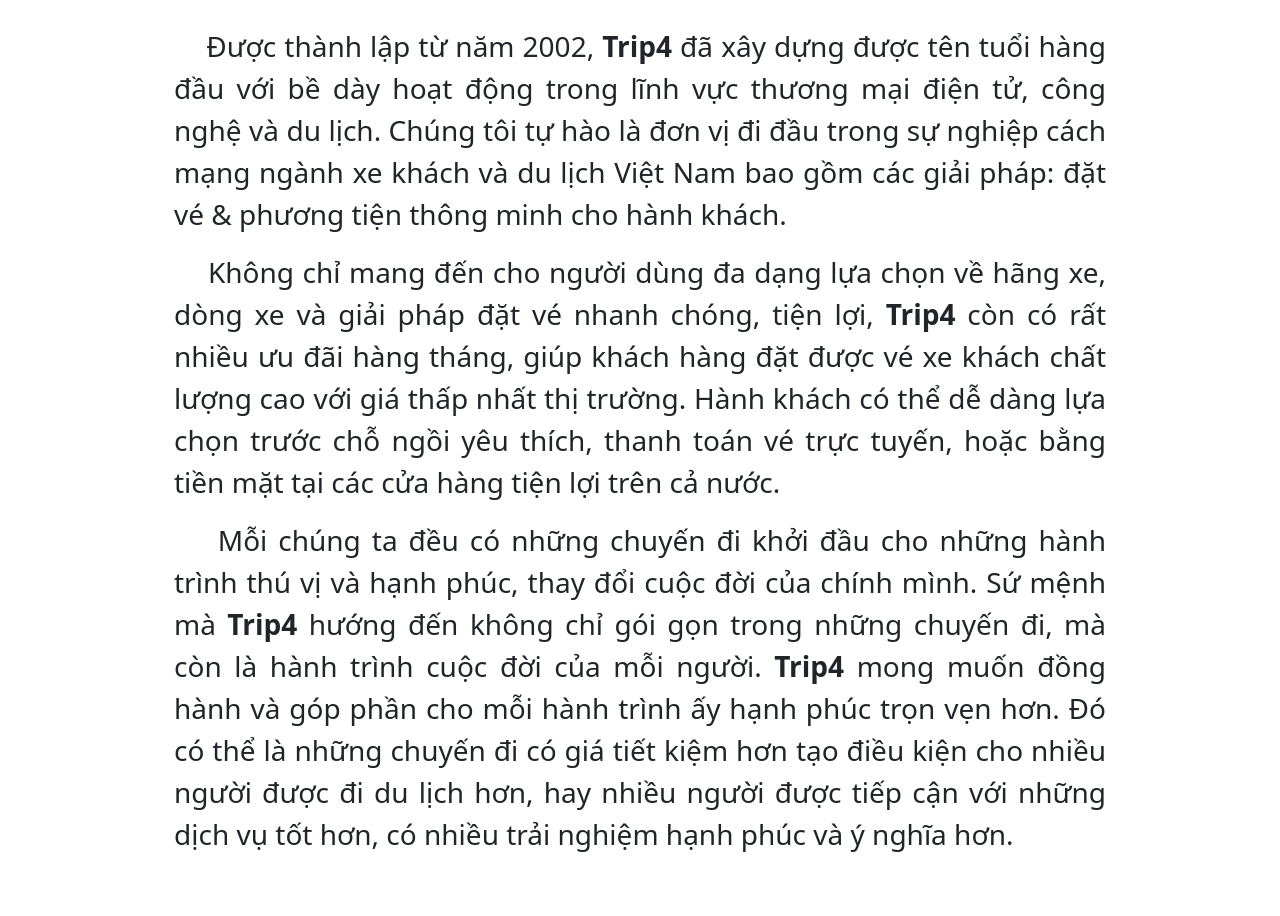
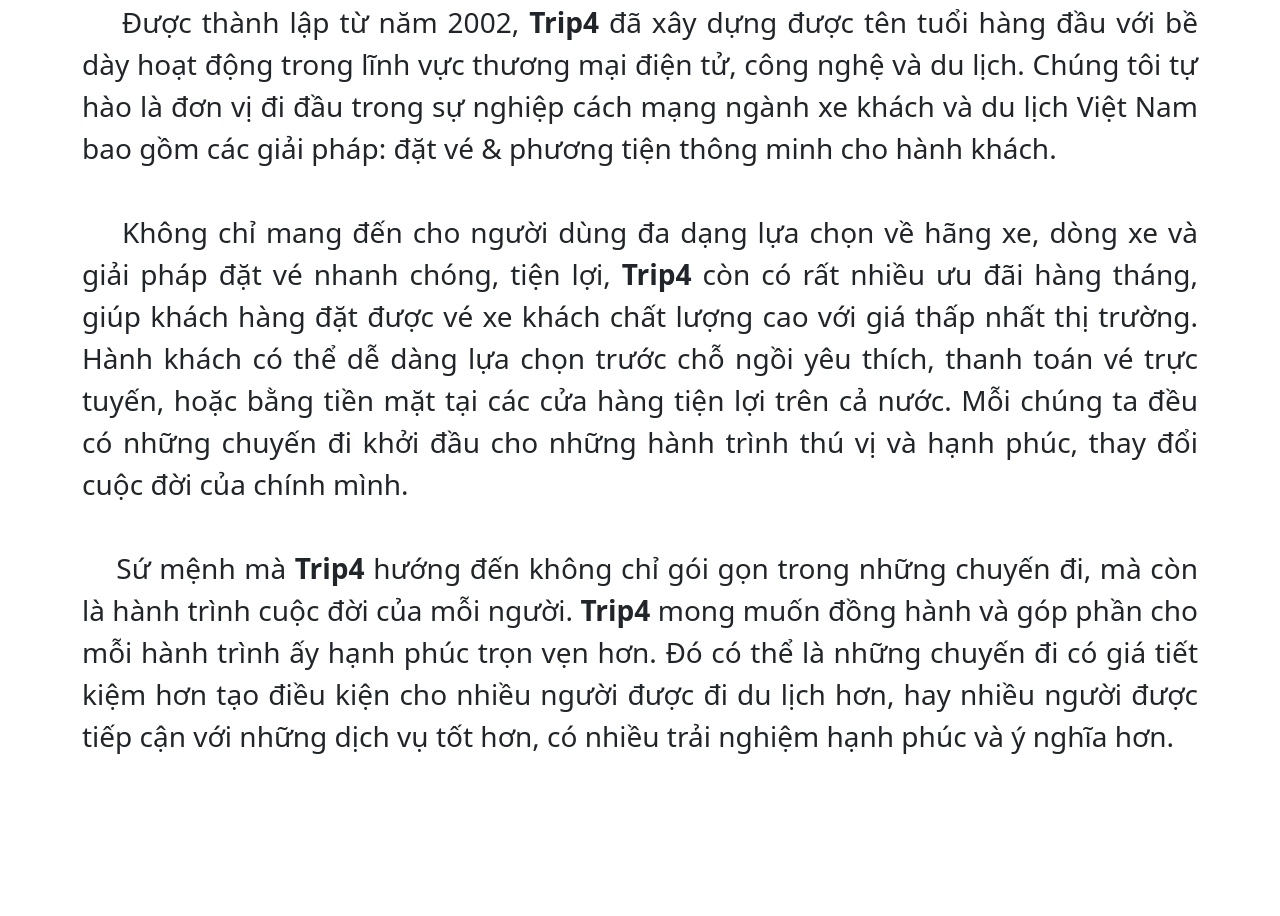
Before and after one commit to bebaoboy/web04_group6, a plain HTML site: page AboutUs.html in a window 1280 px wide. Shown: the part 584-1500 px from the top of the page. Drawn offline with nearby package versions, Linux system fonts and the light colour scheme.

Commit message:
fix some contact ui :3

```diff
--- a/AboutUs.html
+++ b/AboutUs.html
@@ -1,15 +1,18 @@
 <!doctype html>
 <html lang="en">
+
 <head>
   <meta charset="utf-8">
   <meta name="viewport" content="width=device-width, initial-scale=1">
   <title>Trip4 Vé xe giá rẻ</title>
-    <link href="https://cdn.jsdelivr.net/npm/bootstrap@5.2.2/dist/css/bootstrap.min.css" rel="stylesheet" integrity="sha384-Zenh87qX5JnK2Jl0vWa8Ck2rdkQ2Bzep5IDxbcnCeuOxjzrPF/et3URy9Bv1WTRi" crossorigin="anonymous">
+  <link href="https://cdn.jsdelivr.net/npm/bootstrap@5.2.2/dist/css/bootstrap.min.css" rel="stylesheet"
+    integrity="sha384-Zenh87qX5JnK2Jl0vWa8Ck2rdkQ2Bzep5IDxbcnCeuOxjzrPF/et3URy9Bv1WTRi" crossorigin="anonymous">
   <link rel="stylesheet" href="/css/main.css">
 </head>
+
 <body>
   <!--Navbar-->
-    <nav class="navbar navbar-expand-sm navbar-light" style="background-color: #F1EDF2;" >
+  <nav class="navbar navbar-expand-sm navbar-light" style="background-color: #F1EDF2;">
     <a href="/" class="navbar-brand mx-5 py-3">
       <div class="logo-image mx-5">
         <img src="/img/Logo.png" class="img-fluid">
@@ -30,7 +33,8 @@
           <a href="/Signin.html" class="nav-link">Đăng Nhập</a>
         </li>
         <li class="nav-item">
-                        <a class="btn btn-primary btn-lg mx-auto su-but" href="/Signup.html" style="display: inline-block;font-weight: 400;line-height: 1.5;color: #fff;background-color: #605DEC;border-color: #605DEC;">
+          <a class="btn btn-primary btn-lg mx-auto su-but" href="/Signup.html"
+            style="display: inline-block;font-weight: 400;line-height: 1.5;color: #fff;background-color: #605DEC;border-color: #605DEC;">
             Đăng Ký
           </a>
         </li>
@@ -50,16 +54,26 @@
 
   <!--Search box-->
 
-    <section class="p-4 fs-3" style="text-align:justify; margin:150px; margin-top: 50px;">
-        <p> &nbsp;&nbsp;&nbsp;&nbsp;Được thành lập từ năm 2002, <b>Trip4</b> đã xây dựng được tên tuổi hàng đầu với bề dày hoạt động trong lĩnh vực thương mại điện tử, công nghệ và du lịch.
-            Chúng tôi tự hào là đơn vị đi đầu trong sự nghiệp cách mạng ngành xe khách và du lịch Việt Nam bao gồm các giải pháp: đặt vé & phương tiện thông minh cho hành khách.</p>
-        <p> &nbsp;&nbsp;&nbsp;&nbsp;Không chỉ mang đến cho người dùng đa dạng lựa chọn về hãng xe, dòng xe và giải pháp đặt vé nhanh chóng, tiện lợi,
-            <b>Trip4</b> còn có rất nhiều ưu đãi hàng tháng, giúp khách hàng đặt được vé xe khách chất lượng cao với giá thấp nhất thị trường. Hành khách có thể dễ dàng lựa chọn trước chỗ ngồi yêu thích,
-            thanh toán vé trực tuyến, hoặc bằng tiền mặt tại các cửa hàng tiện lợi trên cả nước.</p>
-        <p> &nbsp;&nbsp;&nbsp;&nbsp;Mỗi chúng ta đều có những chuyến đi khởi đầu cho những hành trình thú vị và hạnh phúc, thay đổi cuộc đời của chính mình.
-            Sứ mệnh mà <b>Trip4</b> hướng đến không chỉ gói gọn trong những chuyến đi, mà còn là hành trình cuộc đời của mỗi người.
-            <b>Trip4</b> mong muốn đồng hành và góp phần cho mỗi hành trình ấy hạnh phúc trọn vẹn hơn. Đó có thể là những chuyến đi có giá tiết kiệm hơn tạo điều kiện cho nhiều người được đi du lịch hơn,
-            hay nhiều người được tiếp cận với những dịch vụ tốt hơn, có nhiều trải nghiệm hạnh phúc và ý nghĩa hơn.</p>
+  <section class="fs-3 container d-flex justify-content-center"
+    style="text-align:justify; margin-top: 50px; font-size: large;">
+    <p> &nbsp;&nbsp;&nbsp;&nbsp;Được thành lập từ năm 2002, <b>Trip4</b> đã xây dựng được tên tuổi hàng đầu với bề dày
+      hoạt động trong lĩnh vực thương mại điện tử, công nghệ và du lịch.
+      Chúng tôi tự hào là đơn vị đi đầu trong sự nghiệp cách mạng ngành xe khách và du lịch Việt Nam bao gồm các giải
+      pháp: đặt vé & phương tiện thông minh cho hành khách.<br><br>
+      &nbsp;&nbsp;&nbsp;&nbsp;Không chỉ mang đến cho người dùng đa dạng lựa chọn về hãng xe, dòng xe và giải pháp đặt vé
+      nhanh chóng, tiện lợi, <b>Trip4</b> còn có rất nhiều ưu đãi hàng tháng, giúp khách hàng đặt được vé xe khách chất
+      lượng cao với giá thấp
+      nhất thị trường. Hành khách có thể dễ dàng lựa chọn trước chỗ ngồi yêu thích,
+      thanh toán vé trực tuyến, hoặc bằng tiền mặt tại các cửa hàng tiện lợi trên cả nước.
+      Mỗi chúng ta đều có những chuyến đi khởi đầu cho những hành trình thú vị và hạnh phúc,
+      thay đổi cuộc đời của chính mình. <br><br>
+      &nbsp;&nbsp;&nbsp;&nbsp;Sứ mệnh mà <b>Trip4</b> hướng đến không chỉ gói gọn trong những chuyến đi, mà còn là hành
+      trình cuộc đời của mỗi
+      người. <b>Trip4</b> mong muốn đồng hành và góp phần cho mỗi hành trình ấy hạnh phúc trọn vẹn hơn. Đó có thể là
+      những
+      chuyến đi có giá tiết kiệm hơn tạo điều kiện cho nhiều người được đi du lịch hơn,
+      hay nhiều người được tiếp cận với những dịch vụ tốt hơn, có nhiều trải nghiệm hạnh phúc và ý nghĩa hơn.
+    </p>
   </section>
 
   <!--Footer-->
@@ -71,7 +85,7 @@
       <div class="col-lg-4 mx-auto p-lg-5">
         <div class="d-flex align-items-center justify-content-center mx-auto" style="width: 150px; height: 150px;">
           <a href="/"">
-                <img src="/img/Logo.png" alt=""loading="lazy" />
+                <img src=" /img/Logo.png" alt="" loading="lazy" />
           </a>
         </div>
       </div>
@@ -120,6 +134,9 @@
     <!-- Copyright -->
   </footer>
 
-    <script src="https://cdn.jsdelivr.net/npm/bootstrap@5.2.2/dist/js/bootstrap.bundle.min.js" integrity="sha384-OERcA2EqjJCMA+/3y+gxIOqMEjwtxJY7qPCqsdltbNJuaOe923+mo//f6V8Qbsw3" crossorigin="anonymous"></script>
+  <script src="https://cdn.jsdelivr.net/npm/bootstrap@5.2.2/dist/js/bootstrap.bundle.min.js"
+    integrity="sha384-OERcA2EqjJCMA+/3y+gxIOqMEjwtxJY7qPCqsdltbNJuaOe923+mo//f6V8Qbsw3"
+    crossorigin="anonymous"></script>
 </body>
+
 </html>
```
Also changed, not shown: Contact.html (+6 -6 lines). Lines whose indentation alone changed are shown as unchanged.
